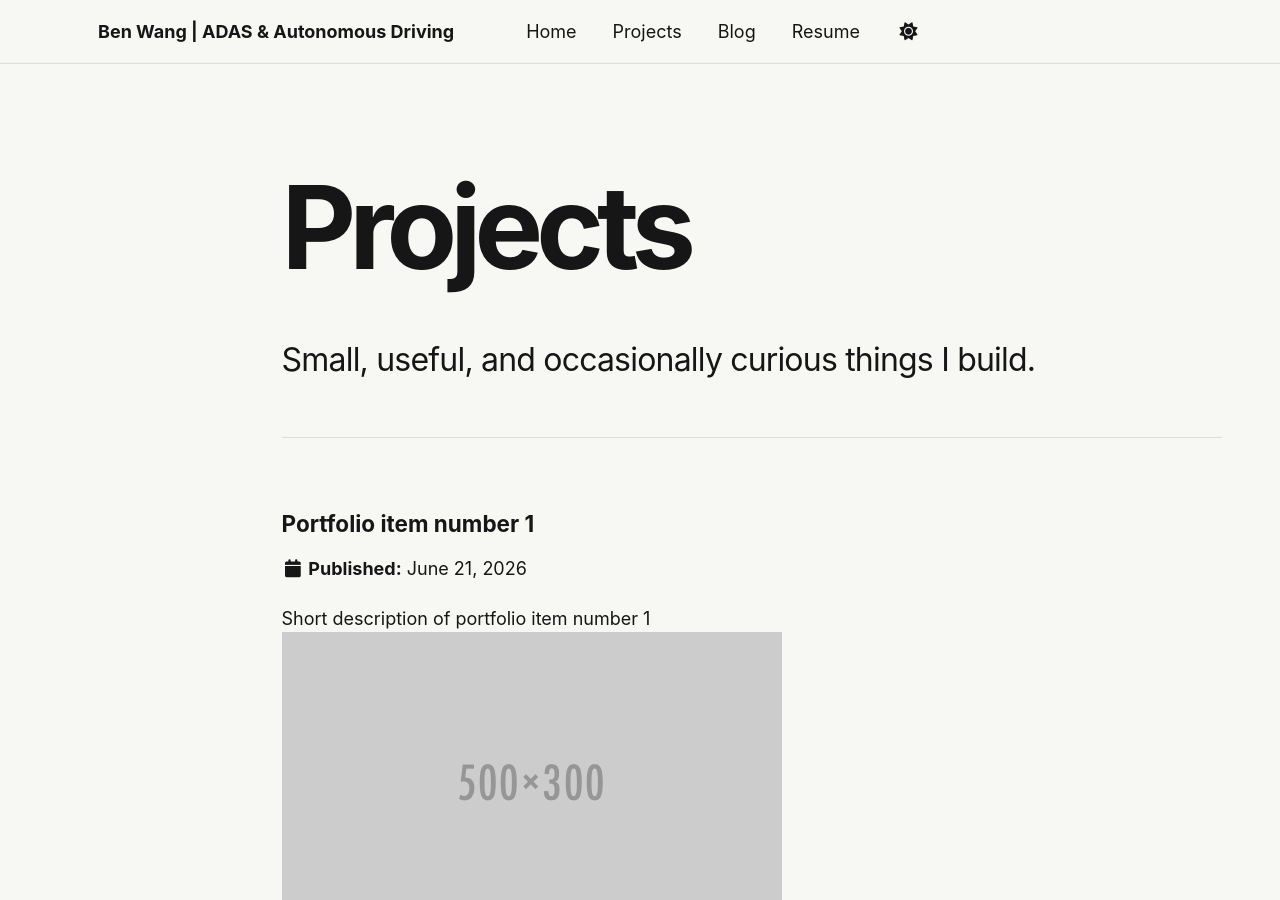
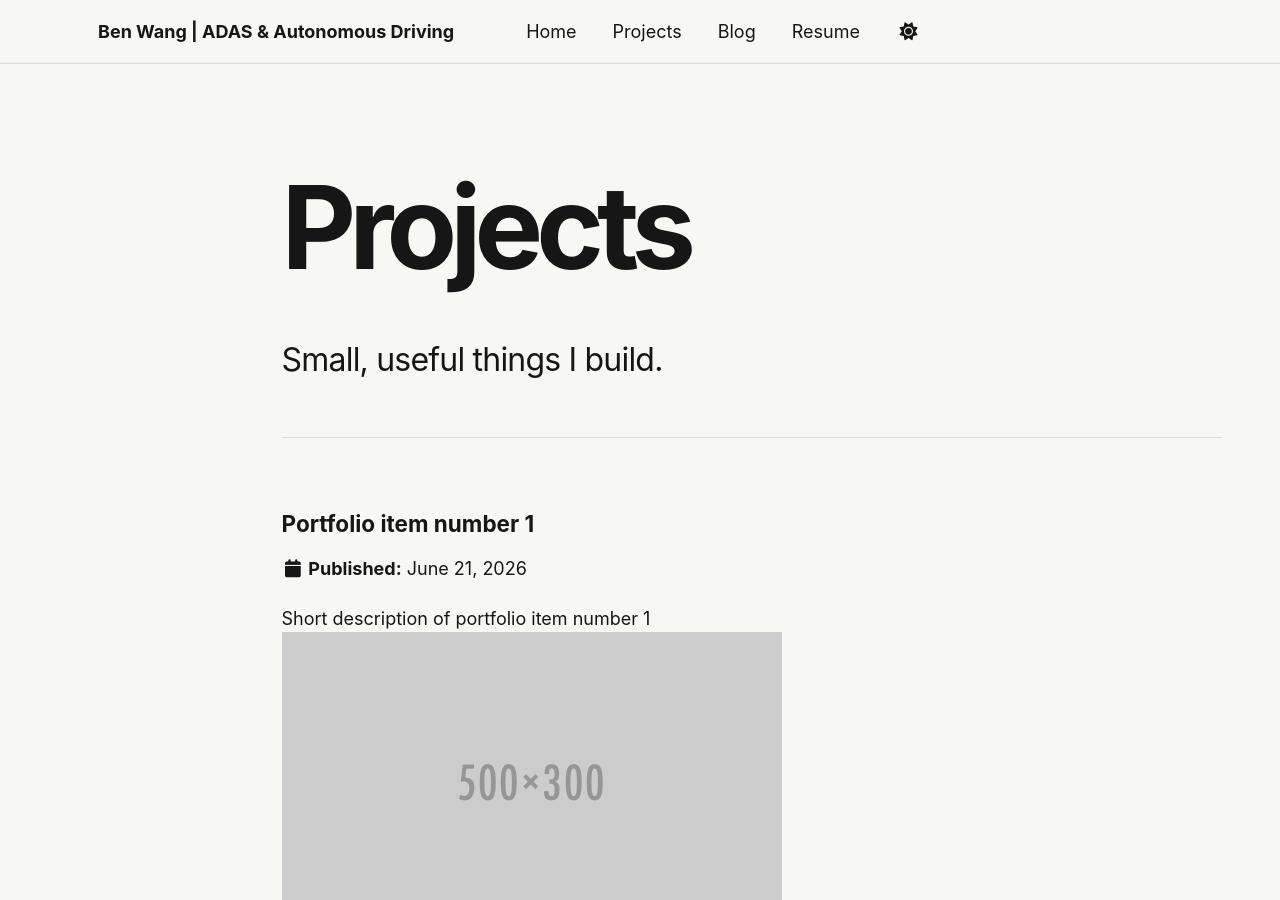
Before and after one commit to ai-benwang/ai-benwang.github.io, a Jekyll site: the page built from _pages/portfolio.html, in a window 1280 px wide and 900 px high. Built offline with Jekyll 4.4.1, drawn with Linux system fonts in a browser that asks for light colours.

Commit message:
Simplify projects introduction

```diff
--- a/_pages/portfolio.html
+++ b/_pages/portfolio.html
@@ -8,7 +8,7 @@ redirect_from:
   - /portfolio/
 ---
 
-<div class="page-lead">Small, useful, and occasionally curious things I build.</div>
+<div class="page-lead">Small, useful things I build.</div>
 
 {% if site.portfolio.size > 0 %}
   {% for post in site.portfolio %}
```
